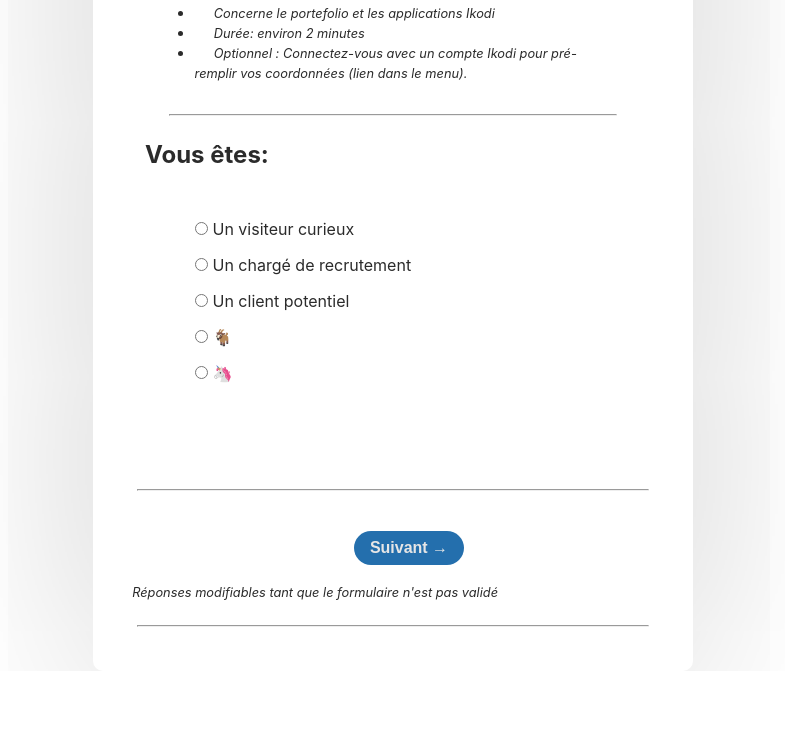
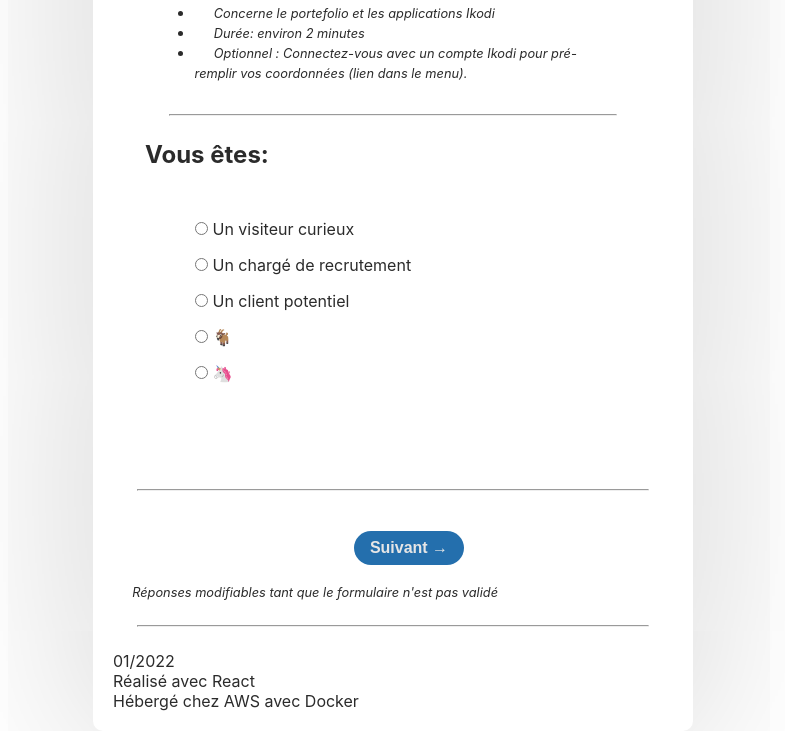
Before and after one commit to Ikodi-julien/feedback, a React app: page / in a window 1280 px wide. Shown: the part 386-1117 px from the top of the page, without its empty margins (247-1032 px from the left). Before the commit the page ends 1057 px from the top, so only its background shows below. Built offline with nearby package versions, Linux system fonts and the light colour scheme; no server answers.

Commit message:
NIT: Delete comments in index.html, add Footer

```diff
--- /dev/null
+++ b/src/components/Footer/Footer.js
@@ -0,0 +1,9 @@
+const Footer = () => (
+  <section>
+    <p>01/2022</p>
+    <p>Réalisé avec React</p>
+    <p>Hébergé chez AWS avec Docker</p>
+  </section>
+);
+
+export default Footer;
--- a/src/components/FormWrapper.js
+++ b/src/components/FormWrapper.js
@@ -8,6 +8,7 @@ import Validation from "./Pages/Validation";
 import "./formwrapper.scss";
 import axios from "axios";
 import { AUTH_URL } from "../helpers/settings";
+import Footer from "./Footer/Footer";
 
 const FormWrapper = () => {
   const [showRate, setShowRate] = useState(false);
@@ -114,6 +115,7 @@ const FormWrapper = () => {
             <Validation showContact={showContact} isLoggued={isLoggued} />
           </Wizard.Page>
         </Wizard>
+        <Footer />
       </div>
     </div>
   );
```
Also changed, not shown: public/index.html (+0 -24 lines).
